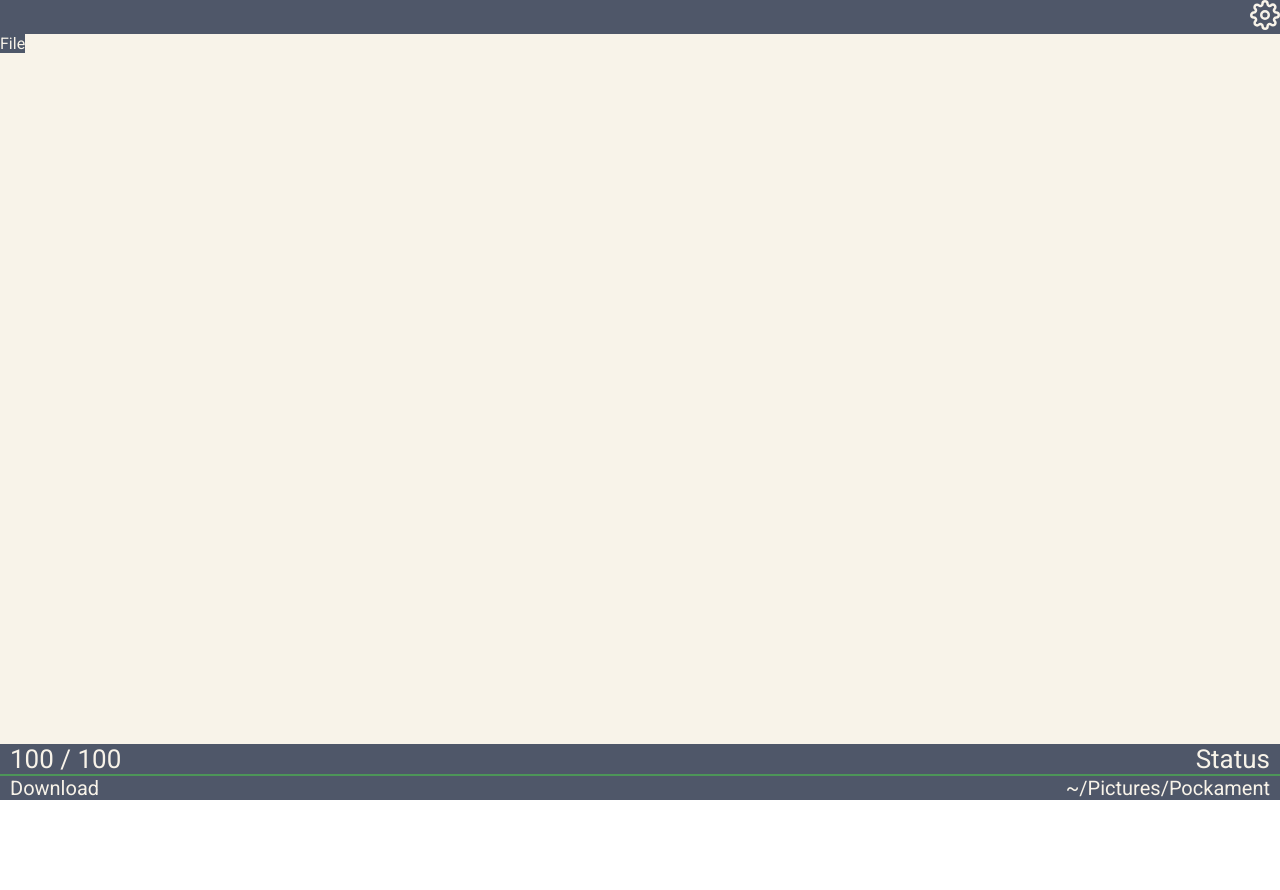
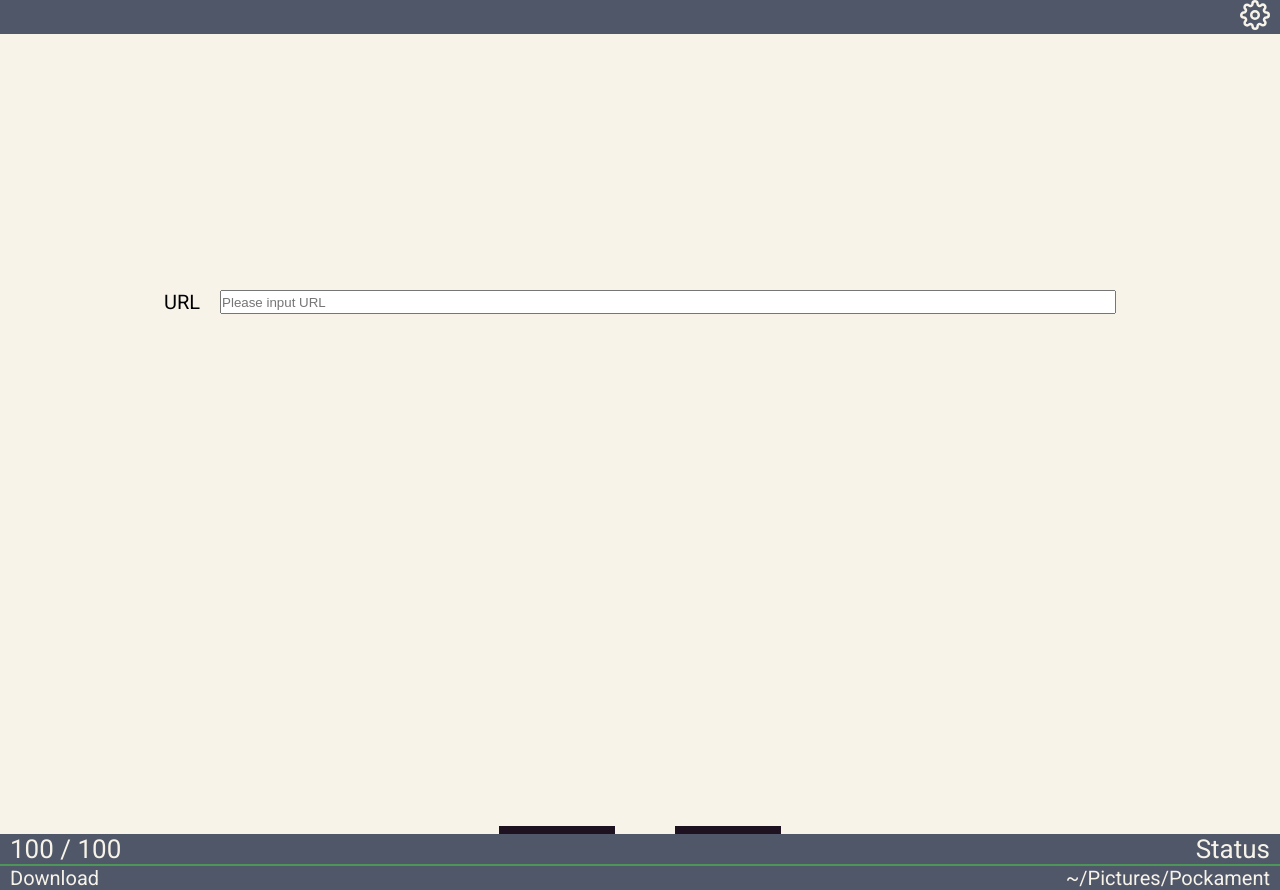
Before and after one commit to Pockament/Pockament-Client, a React (Create React App) app: page / in a window 1280 px wide. Before the commit the page ends 800 px from the top, so only its background shows below. Built offline with nearby package versions, Linux system fonts and the light colour scheme.

Commit message:
edit css

```diff
--- a/src/components/button.tsx
+++ b/src/components/button.tsx
@@ -3,12 +3,19 @@ import style from "../style/components/button.module.scss";
 type Props = {
   buttonType?: "pull" | "push";
   color?: "primary" | "info" | "success" | "warning" | "danger";
+  onChange?: (event: React.ChangeEvent<HTMLInputElement>) => void;
+  onClick: () => void;
+  className?: string;
   children: ReactNode;
 };
-const Button: FC<Props> = ({ buttonType, color, children }) => {
-  return (
-    <label className={style.filechose}>
-      <input type="file" multiple />
+const Button: FC<Props> = ({ buttonType, onClick, children, onChange,className }) => {
+  return buttonType === "push" ? (
+    <label className={`${style.filechose} ${className}`} onClick={onClick}>
+      <input type="file" onChange={onChange} multiple />
+      {children}
+    </label>
+  ) : (
+    <label className={`${style.filepull} ${className}`} onClick={onClick}>
       {children}
     </label>
   );
--- a/src/components/header.tsx
+++ b/src/components/header.tsx
@@ -3,6 +3,7 @@ import Title from "./title";
 import SetButton from "./setbutton";
 
 import style from "../style/components/header.module.scss";
+
 
 type Props = {
   className: string;
@@ -10,14 +11,10 @@ type Props = {
 const Header: FC<Props> = (props) => {
   const [title, setTitle] = useState("");
 
-  const openSetting = (): void => {
-     setTitle("aaaa");
-    console.log("open setting");
-  };
   return (
     <header className={`${style.header} ${props.className}`}>
       <Title className={style.title} title={title} />
-      <SetButton className={style.setbutton} onClick={openSetting} />
+      <SetButton className={style.setbutton} />
     </header>
   );
 };
--- a/src/components/mainpage.tsx
+++ b/src/components/mainpage.tsx
@@ -1,14 +1,57 @@
-import { FC } from "react";
+import { FC, useState } from "react";
 import style from "../style/components/mainpage.module.scss";
 import Button from "./button";
 
 type Props = {
   className?: string;
 };
-const MainPage: FC<Props> = (props) => (
-  <div className={`${style.mainpage} ${props.className}`}>
-    <Button>File</Button>
-  </div>
-);
+const MainPage: FC<Props> = (props) => {
+  const [filename, setFilename] = useState<string[]>();
 
+  const onfileInputChange = (e: React.ChangeEvent<HTMLInputElement>): void => {
+    let file: FileList | null = e.target.files;
+    let namelist: string[] = [];
+    if (file === null) return;
+    for (let i of file) {
+      namelist.push(i.name);
+    }
+    setFilename(namelist);
+  };
+
+  const emitEventPush = () => {
+    console.log(filename);
+  };
+
+  const emitEventPull = () => {
+    console.log("Start");
+  };
+
+  return (
+    <div className={`${style.mainpage} ${props.className}`}>
+      <div className={style.input_url}>
+        <p className={style.message}>URL</p>
+        <input type="text" placeholder="Please input URL"  className={style.input}/>
+      </div>
+      <div>
+        <div className={style.push_pull}>
+          <Button
+            buttonType="push"
+            onChange={onfileInputChange}
+            onClick={emitEventPush}
+            className={style.push}
+          >
+            Push
+          </Button>
+          <Button
+            buttonType="pull"
+            onClick={emitEventPull}
+            className={style.pull}
+          >
+            Pull
+          </Button>
+        </div>
+      </div>
+    </div>
+  );
+};
 export default MainPage;
--- a/src/components/setbutton.tsx
+++ b/src/components/setbutton.tsx
@@ -2,7 +2,7 @@ import { FC } from "react";
 import { Settings } from "react-feather";
 
 type Props = {
-  onClick: () => void;
+  onClick?: () => void;
   className: string;
 };
 const SetButton: FC<Props> = ({ onClick, className }) => (
--- a/src/style/components/button.module.scss
+++ b/src/style/components/button.module.scss
@@ -1,7 +1,13 @@
 .filechose {
-  background-color: #4e5769;
+  background-color: #1e1221;
   color: #f8f3e9;
+  padding: 10px 40px;
   input[type="file"] {
     display: none;
   }
 }
+.filepull {
+  background-color: #1e1221;
+  color: #f8f3e9;
+  padding: 10px 40px;
+}
--- a/src/style/components/header.module.scss
+++ b/src/style/components/header.module.scss
@@ -11,6 +11,7 @@
 
   .setbutton {
     color: #f8f3e9;
+    margin-right: 10px;
     &:hover {
       color: #e8e3d9;
     }
--- a/src/style/components/mainpage.module.scss
+++ b/src/style/components/mainpage.module.scss
@@ -1,3 +1,29 @@
 .mainpage {
   background-color: #f8f3e9;
+  .input_url {
+    display: flex;
+    justify-content: center;
+    font-size: 20px;
+    margin-top: 20%;
+
+    .message {
+      margin-right: 10px;
+    }
+    .input {
+      width: 70%;
+      margin-left: 10px;
+    }
+  }
+
+  .push_pull {
+    display: flex;
+    justify-content: center;
+    margin-top: 40%;
+    .push {
+      margin-right: 30px;
+    }
+    .pull {
+      margin-left: 30px;
+    }
+  }
 }
--- a/src/style/global.scss
+++ b/src/style/global.scss
@@ -2,6 +2,7 @@
 
 html {
   font-family: Roboto;
+  user-select: none;
 }
 
 * {
```
